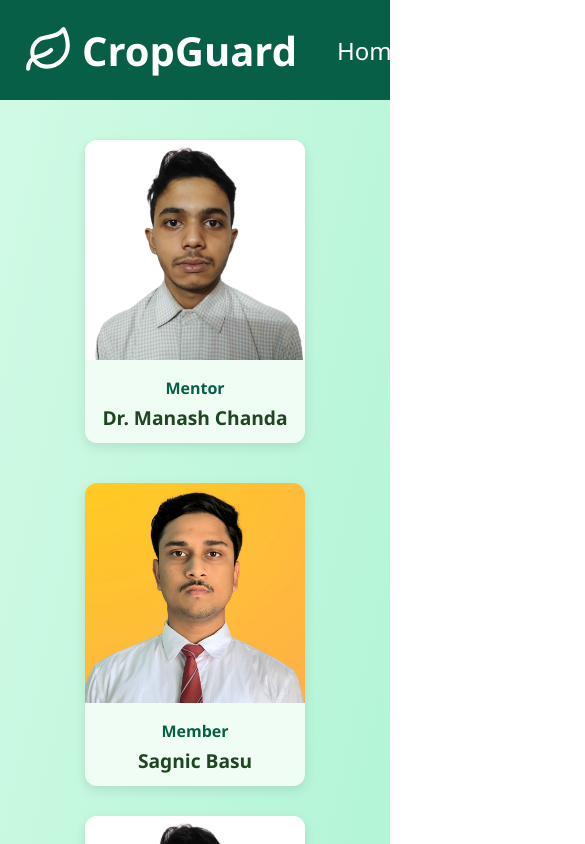
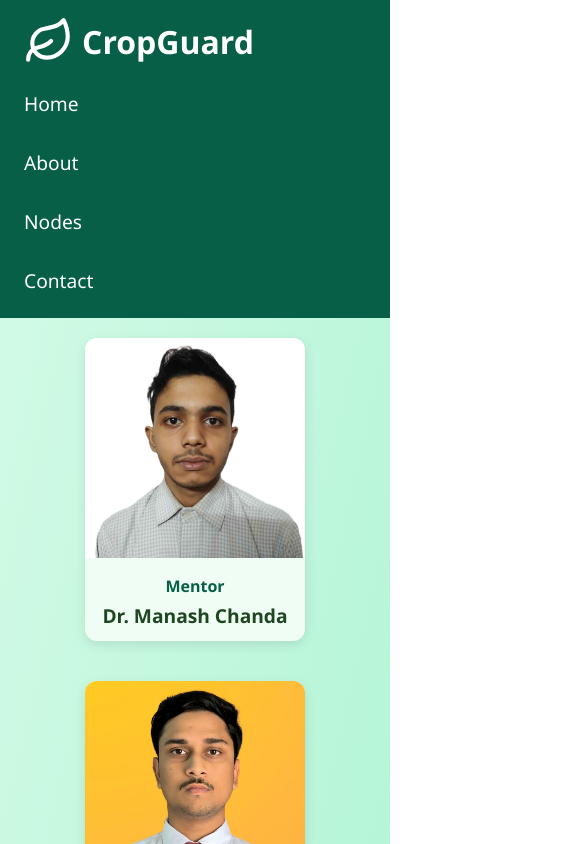
Before and after one commit to K3nway07/Cropguard_project, a React (Vite) app: page /contact in a window 390 px wide. Shown: the top 844 px of the page, 585 px wide, since content can reach past the window. Built offline with nearby package versions, Linux system fonts and the light colour scheme.

Commit message:
responsive made

```diff
--- a/src/About.css
+++ b/src/About.css
@@ -1,5 +1,4 @@
-/* About.css */
-
+/* Base Styles (Desktop-first) */
 .about-container {
   background: linear-gradient(to bottom right, #d9f5dc, #b2e4c2);
   min-height: 100vh;
@@ -28,6 +27,14 @@
   line-height: 1.6;
 }
 
+.components-title {
+  text-align: center;
+  font-size: 28px;
+  margin: 40px 0 20px;
+  color: #1b5e20;
+  font-family: 'Segoe UI', Tahoma, Geneva, Verdana, sans-serif;
+}
+
 .components-section {
   width: 100%;
   max-width: 1200px;
@@ -38,14 +45,6 @@
   padding: 20px;
   box-sizing: border-box;
   flex-grow: 1;
-  margin-top: 10px;
-}
-.components-title {
-  text-align: center;
-  font-size: 28px;
-  margin-bottom: 10px; /* Controls space BELOW the heading */
-  color: #1b5e20;
-  font-family: 'Segoe UI', Tahoma, Geneva, Verdana, sans-serif;
 }
 
 .component-card {
@@ -74,12 +73,11 @@
 
 .component-image img {
   max-width: 100%;
-  max-height: 180px;     /* ✅ limit height */
-  object-fit: contain;   /* ✅ maintain aspect ratio without cropping */
+  max-height: 180px;
+  object-fit: contain;
   border-radius: 12px;
   box-shadow: 0 4px 10px rgba(0, 128, 0, 0.15);
 }
-
 
 .component-info {
   flex: 1;
@@ -96,3 +94,52 @@
   font-size: 15px;
   line-height: 1.5;
 }
+
+/* 📱 Tablet: Stack columns into 1 */
+@media (max-width: 900px) {
+  .components-section {
+    grid-template-columns: 1fr;
+    gap: 20px;
+    padding: 10px;
+  }
+
+  .about-header h1 {
+    font-size: 36px;
+  }
+
+  .about-header p {
+    font-size: 18px;
+  }
+
+  .components-title {
+    font-size: 24px;
+  }
+}
+
+/* 📱 Mobile: Further reduce padding & font sizes */
+@media (max-width: 600px) {
+  .about-container {
+    padding: 20px 12px;
+  }
+
+  .about-header h1 {
+    font-size: 30px;
+  }
+
+  .about-header p {
+    font-size: 16px;
+  }
+
+  .components-title {
+    font-size: 22px;
+    margin-top: 30px;
+  }
+
+  .component-info h3 {
+    font-size: 18px;
+  }
+
+  .component-info p {
+    font-size: 14px;
+  }
+}
--- a/src/Contact.css
+++ b/src/Contact.css
@@ -12,6 +12,7 @@
   margin-bottom: 40px;
   display: flex;
   justify-content: center;
+  flex-wrap: wrap;
 }
 
 .members-section {
@@ -20,3 +21,75 @@
   flex-wrap: wrap;
   justify-content: center;
 }
+
+/* TeamCard styles */
+.team-card {
+  width: 220px;
+  background-color: #f0fdf4;
+  border-radius: 12px;
+  box-shadow: 0 4px 12px rgba(0, 0, 0, 0.1);
+  overflow: hidden;
+  text-align: center;
+  transition: transform 0.3s;
+}
+
+.team-card:hover {
+  transform: scale(1.03);
+}
+
+.team-image {
+  width: 100%;
+  height: 220px;
+  object-fit: cover;
+}
+
+.team-details {
+  padding: 12px;
+  color: #1e4620;
+}
+
+.team-designation {
+  font-size: 1rem;
+  font-weight: 600;
+  margin-bottom: 5px;
+  color: #065f46;
+}
+
+.team-name {
+  font-size: 1.2rem;
+  font-weight: bold;
+}
+
+/* ✅ Responsive styles */
+@media (max-width: 768px) {
+  .team-card {
+    width: 180px;
+  }
+
+  .team-image {
+    height: 180px;
+  }
+
+  .team-name {
+    font-size: 1rem;
+  }
+
+  .team-designation {
+    font-size: 0.9rem;
+  }
+}
+
+@media (max-width: 480px) {
+  .contact-page {
+    padding: 20px 10px;
+  }
+
+  .members-section {
+    gap: 20px;
+  }
+
+  .team-card {
+    width: 100%;
+    max-width: 300px;
+  }
+}
--- a/src/Home.css
+++ b/src/Home.css
@@ -1,6 +1,6 @@
 .home-container {
   position: relative;
-  height: 100vh;
+  min-height: 100vh;
   width: 100%;
   overflow: hidden;
   display: flex;
@@ -24,38 +24,41 @@
   background-color: rgba(0, 0, 0, 0.4);
   padding: 40px;
   border-radius: 20px;
-  width: 100%;
+  width: 90%;
   max-width: 900px;
   text-align: center;
   color: white;
+  box-sizing: border-box;
 }
 
 .title {
-  font-size: 65px;
+  font-size: 3.5rem;
   font-weight: bold;
   margin-bottom: 10px;
 }
 
 .description {
-  font-size: 30px;
+  font-size: 1.5rem;
   margin-bottom: 20px;
- font-family: Cambria, Cochin, Georgia, Times, 'Times New Roman', serif;
+  font-family: Cambria, Cochin, Georgia, Times, 'Times New Roman', serif;
 }
 
-
 .button-group {
-  margin: 20px 0;
-  margin-top: 60px;
+  margin: 40px 0 30px 0;
+  display: flex;
+  flex-wrap: wrap;
+  justify-content: center;
+  gap: 20px;
 }
 
 .btn {
   padding: 12px 24px;
-  margin: 0 10px;
   border-radius: 30px;
-  font-size: 20px;
+  font-size: 1.1rem;
   font-weight: bold;
   text-decoration: none;
   border: none;
+  transition: all 0.3s ease;
 }
 
 .btn-primary {
@@ -69,12 +72,16 @@
   color: #4ba44e;
 }
 
+.btn:hover {
+  transform: scale(1.05);
+}
+
 .features {
   display: flex;
   justify-content: center;
   flex-wrap: wrap;
-  margin-top: 80px;
   gap: 30px;
+  margin-top: 50px;
 }
 
 .feature-card {
@@ -82,9 +89,56 @@
   flex-direction: column;
   align-items: center;
   color: #C8E6C9;
+  text-align: center;
+  width: 100px;
 }
 
 .feature-card img {
   width: 40px;
+  height: 40px;
   margin-bottom: 10px;
 }
+
+/* 📱 Responsive for smaller screens */
+@media (max-width: 768px) {
+  .overlay {
+    padding: 25px;
+  }
+
+  .title {
+    font-size: 2.2rem;
+  }
+
+  .description {
+    font-size: 1.1rem;
+  }
+
+  .btn {
+    font-size: 1rem;
+    padding: 10px 20px;
+  }
+
+  .feature-card {
+    width: 80px;
+  }
+
+  .feature-card img {
+    width: 30px;
+    height: 30px;
+  }
+}
+
+@media (max-width: 480px) {
+  .title {
+    font-size: 1.8rem;
+  }
+
+  .description {
+    font-size: 1rem;
+  }
+
+  .button-group {
+    flex-direction: column;
+    gap: 15px;
+  }
+}
--- a/src/Home.jsx
+++ b/src/Home.jsx
@@ -1,7 +1,7 @@
 import React from "react";
 import { Link } from "react-router-dom";
 import "./Home.css";
-import heroImage from "./assets/image1.jpg"; // Still used in content
+import heroImage from "./assets/image1.jpg"; // Optional if you want to use later
 import previewVideo from "./assets/preview1.mp4"; // Background video
 
 const Home = () => {
@@ -17,37 +17,49 @@ const Home = () => {
         playsInline
       />
 
-      {/* Overlay content */}
+      {/* 🔳 Overlay Content */}
       <div className="overlay">
-        <div className="home-content">
+        <header className="home-content">
           <h1 className="title">🌱 CropGuard</h1>
           <p className="description">
             Empowering agriculture with real-time monitoring using LoRa technology.
           </p>
 
-          {/* 💡 Hero Image in foreground */}
-          {/*<img src={heroImage} alt="Smart Agriculture" className="hero-image" />*/}
+          {/* 🔘 Navigation Buttons */}
+          <div className="button-group">
+            <Link to="/about" className="btn btn-primary">
+              Learn More
+            </Link>
+            <Link to="/nodes" className="btn btn-outline">
+              View Nodes
+            </Link>
+          </div>
+        </header>
 
-          <div className="button-group">
-            <Link to="/about" className="btn btn-primary">Learn More</Link>
-            <Link to="/nodes" className="btn btn-outline">View Nodes</Link>
-          </div>
-
-          <div className="features">
+        {/* ⭐ Feature Highlights */}
+        <section className="features">
           <div className="feature-card">
-              <img src="https://encrypted-tbn0.gstatic.com/images?q=tbn:ANd9GcSnXPA0AwG8eHDc1DjyivgN04S-u_O15ypnlQ&s" alt="Connectivity" />
+            <img
+              src="https://encrypted-tbn0.gstatic.com/images?q=tbn:ANd9GcSnXPA0AwG8eHDc1DjyivgN04S-u_O15ypnlQ&s"
+              alt="Long-range connectivity"
+            />
             <span>Long-Range LoRa</span>
           </div>
           <div className="feature-card">
-              <img src="https://img.icons8.com/ios-filled/50/4CAF50/shield.png" alt="Protection" />
+            <img
+              src="https://img.icons8.com/ios-filled/50/4CAF50/shield.png"
+              alt="Real-time protection"
+            />
             <span>Real-time Protection</span>
           </div>
           <div className="feature-card">
-              <img src="https://img.icons8.com/ios-filled/50/4CAF50/plant-under-sun.png" alt="Sustainability" />
+            <img
+              src="https://img.icons8.com/ios-filled/50/4CAF50/plant-under-sun.png"
+              alt="Sustainability"
+            />
             <span>Sustainable Farming</span>
           </div>
-          </div>
-        </div>
+        </section>
       </div>
     </div>
   );
--- a/src/Navbar.css
+++ b/src/Navbar.css
@@ -1,10 +1,12 @@
-/* components/Navbar.css */
-*{
-    margin: 0;
+/* Reset margin for all */
+* {
+  margin: 0;
 }
+
+/* Navbar container */
 .navbar {
-    font-family: 'Segoe UI', Tahoma, Geneva, Verdana, sans-serif;
-  width: 100%; /* ✅ full width */
+  font-family: 'Segoe UI', Tahoma, Geneva, Verdana, sans-serif;
+  width: 100%; /* full width */
   height: 100px;
   background-color: #065f46;
   display: flex;
@@ -18,6 +20,7 @@
   color: #fff;
 }
 
+/* Left part with brand */
 .navbar-left {
   display: flex;
   align-items: center;
@@ -30,6 +33,7 @@
   margin: 0;
 }
 
+/* Navbar links container */
 .navbar-links {
   list-style: none;
   font-family: 'Segoe UI', Tahoma, Geneva, Verdana, sans-serif;
@@ -40,10 +44,12 @@
   padding: 40px;
 }
 
+/* Each link */
 .navbar-links li {
   display: inline-block;
 }
 
+/* Link styling */
 .navbar-links .a {
   color: #fff;
   text-decoration: none;
@@ -54,3 +60,43 @@
 .navbar-links .a:hover {
   color: #a1e888;
 }
+
+/* -------- Responsive Styles -------- */
+
+/* On smaller screens (mobile/tablet) */
+@media (max-width: 768px) {
+  .navbar {
+    flex-direction: column;
+    height: auto;
+    padding: 16px 24px;
+    align-items: flex-start;
+  }
+
+  .navbar-left {
+    margin-bottom: 16px;
+  }
+
+  .brand-name {
+    font-size: 2rem;
+  }
+
+  .navbar-links {
+    display: flex;
+    flex-direction: column;
+    padding: 0;
+    gap: 16px;
+    width: 100%;
+  }
+
+  .navbar-links li {
+    display: block;
+    width: 100%;
+  }
+
+  .navbar-links .a {
+    display: block;
+    width: 100%;
+    padding: 8px 0;
+    font-size: 1.2rem;
+  }
+}
```
Lines whose indentation alone changed are shown as unchanged.
